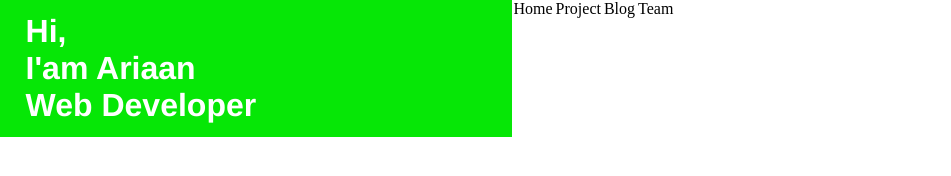
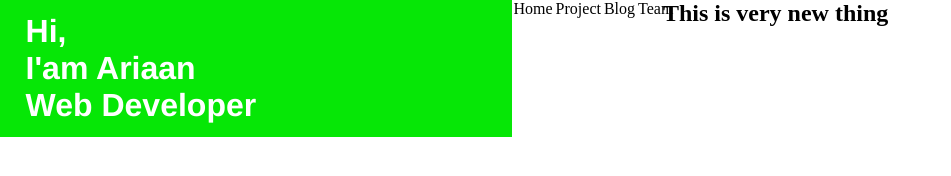
Before and after one commit to ariaanahmed/developer-portfolio, a plain HTML site: page index.html in a window 1280 px wide. Shown: the whole page, without its empty margins (0-951 px from the left). Drawn offline with Linux system fonts and the light colour scheme.

Commit message:
new commit to added

```diff
--- a/index.html
+++ b/index.html
@@ -18,5 +18,8 @@
             <li>Team</li>
         </ul>
     </nav>
+
+    <h2>This is very new thing</h2>
+
 </body>
 </html>
```
